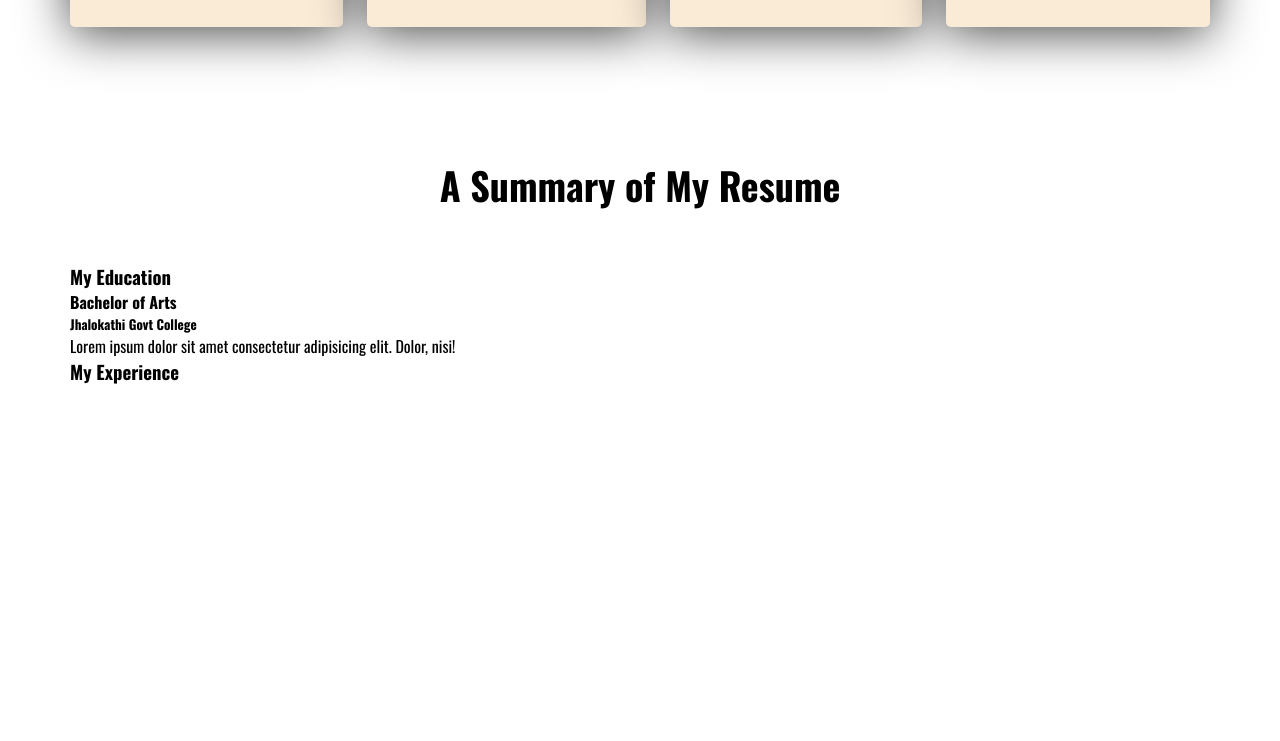
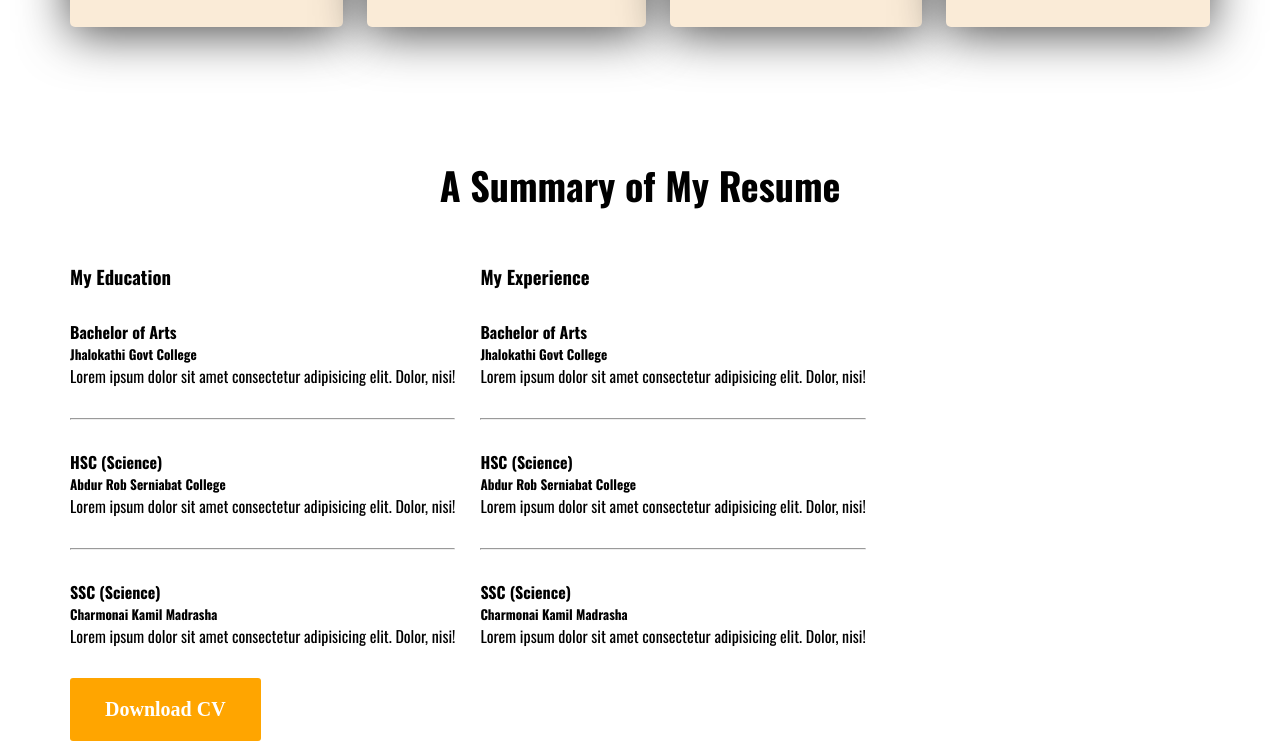
Before and after one commit to Nurllah91/developer-portfolio, a plain HTML site: page index.html in a window 1280 px wide. Shown: the part 2027-2768 px from the top of the page. Before the commit the page ends 2412 px from the top, so only its background shows below. Drawn offline with nearby package versions, Linux system fonts and the light colour scheme.

Commit message:
more styles adeed

```diff
--- a/index.html
+++ b/index.html
@@ -101,6 +101,11 @@
 
 
             <!-- resume section -->
+
+
+
+
+
             <section class="resume">
                 <h3 class="sec-title">A Summary of My Resume</h3>
 
@@ -113,20 +118,61 @@
                        <p class="description">Lorem ipsum dolor sit amet consectetur adipisicing elit. Dolor, nisi!</p>
 
                     </div>
+                    <hr>
+                    <div class="resume-item">
+                        <h4 class="title">HSC (Science)</h4>
+                        <h5 class="sub-title">Abdur Rob Serniabat College</h5>
+                       <p class="description">Lorem ipsum dolor sit amet consectetur adipisicing elit. Dolor, nisi!</p>
 
+                    </div>
+                    <hr>
+                    <div class="resume-item">
+                        <h4 class="title">SSC (Science)</h4>
+                        <h5 class="sub-title">Charmonai Kamil Madrasha</h5>
+                       <p class="description">Lorem ipsum dolor sit amet consectetur adipisicing elit. Dolor, nisi!</p>
+
+                    </div>
                 </div>
 
                 <div>
                     <h3 class="resume-title">My Experience</h3>
                     <div>
+                         <div class="resume-item">
+                        <h4 class="title">Bachelor of Arts</h4>
+                        <h5 class="sub-title">Jhalokathi Govt College</h5>
+                       <p class="description">Lorem ipsum dolor sit amet consectetur adipisicing elit. Dolor, nisi!</p>
+
+                    </div>
+                    <hr>
+                    <div class="resume-item">
+                        <h4 class="title">HSC (Science)</h4>
+                        <h5 class="sub-title">Abdur Rob Serniabat College</h5>
+                       <p class="description">Lorem ipsum dolor sit amet consectetur adipisicing elit. Dolor, nisi!</p>
+
+                    </div>
+                    <hr>
+                    <div class="resume-item">
+                        <h4 class="title">SSC (Science)</h4>
+                        <h5 class="sub-title">Charmonai Kamil Madrasha</h5>
+                       <p class="description">Lorem ipsum dolor sit amet consectetur adipisicing elit. Dolor, nisi!</p>
+
+                    </div>
+
 
                     </div>
 
                 </div>
              </div>
+             <div class="resume-btn">
+                <button class="btn-primary">Download CV</button>
+            </div>
+
+
+
 
 
             </section>
+
 
 
 
--- a/styles/portfolio.css
+++ b/styles/portfolio.css
@@ -164,20 +164,41 @@ section{
 
 }
 
+
+/* resume styles */
+.resume-container{
+  display: flex;
+  gap: 25px;
+
+}
+
 .resume.title{
   font-weight: 700;
   font-size: 25px;
   color: #474747;
+  margin-bottom: 10px;
 
 
 }
+
+
 .resume.sub-title{
   font-weight: 600;
   font-size: 20px;
   color: #757575;
+  margin-bottom: 20px;
 
 
 }
+
+
 .resume.description{
   color:#757575;
 }
+
+
+
+.resume-item{
+  margin-top: 30px;
+  margin-bottom: 30px;
+}
```
